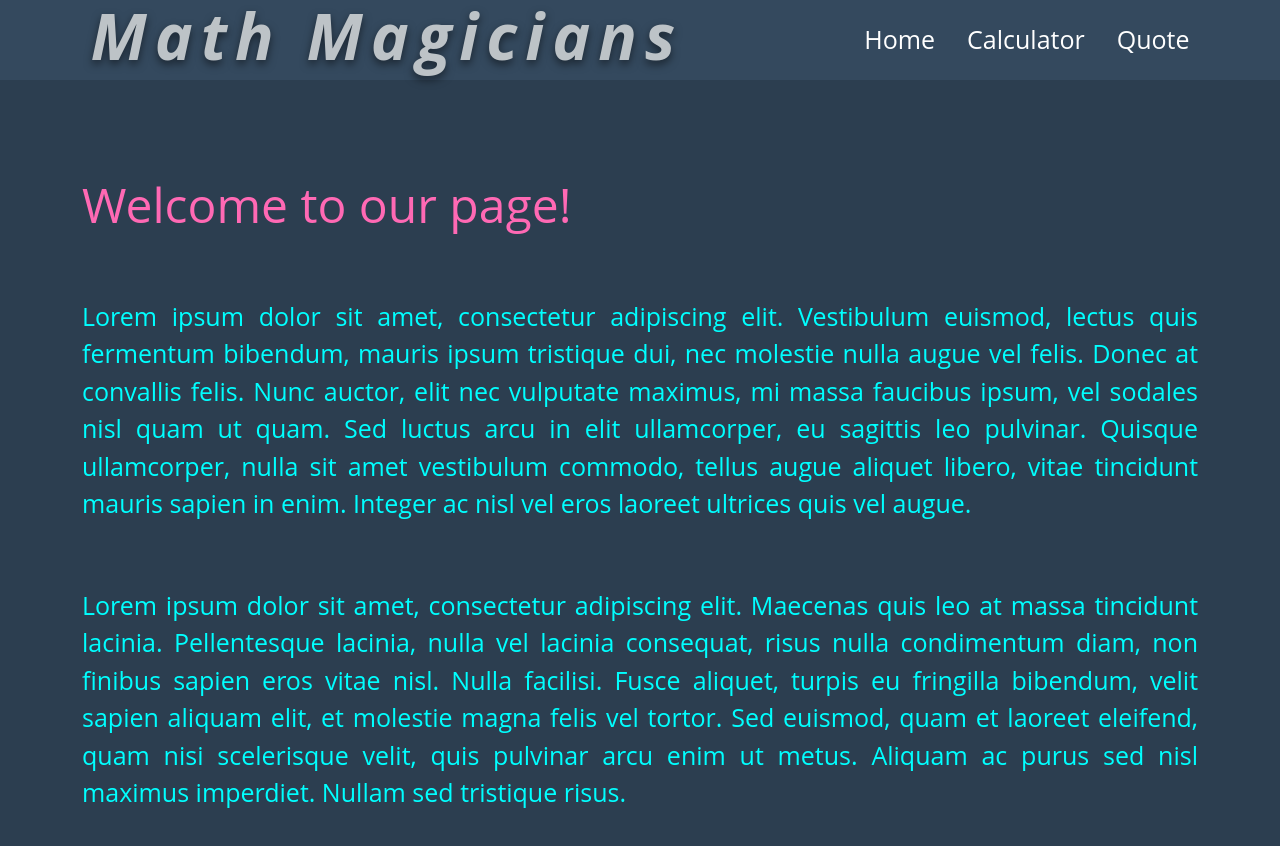
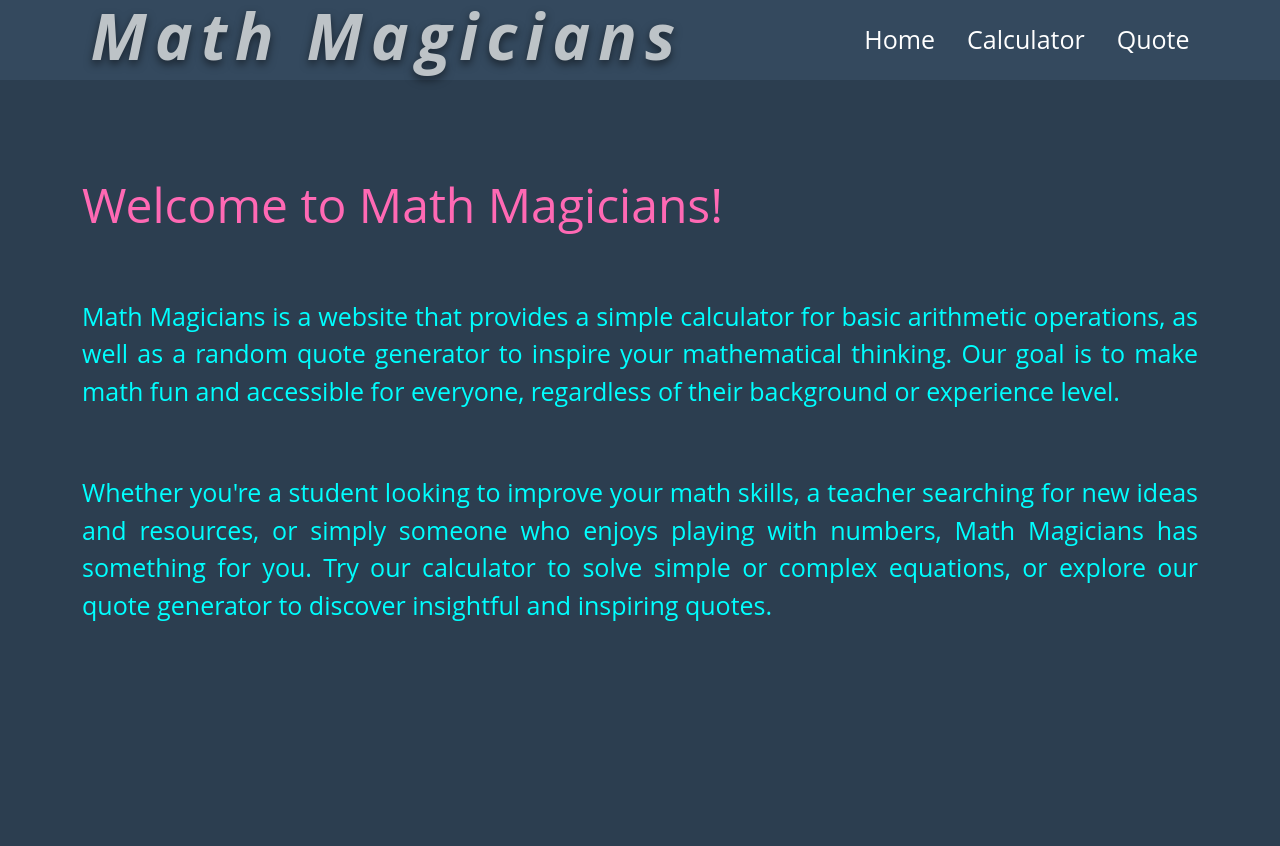
Before and after one commit to ahmedeid6842/Math-Magicians, a React (Create React App) app: page /home in a window 1280 px wide. Shown: the top 846 px of the page. After the commit the page ends 800 px from the top, so only its background shows below. Built offline with nearby package versions, Linux system fonts and the light colour scheme.

Commit message:
make the default route is the homepage

```diff
--- a/src/App.js
+++ b/src/App.js
@@ -14,6 +14,7 @@ function App() {
       </header>
       <main>
         <Routes>
+          <Route path="/" element={<Home />} />
           <Route path="/home" element={<Home />} />
           <Route path="/calculator" element={<Calculator />} />
           <Route path="/quote" element={<QuoteDisplay />} />
--- a/src/pages/Home.jsx
+++ b/src/pages/Home.jsx
@@ -4,26 +4,19 @@ import '../styles/home.css';
 const Home = () => (
   <>
     <section className="container home-container">
-      <h2>Welcome to our page!</h2>
+      <h2>Welcome to Math Magicians!</h2>
       <p>
-        Lorem ipsum dolor sit amet, consectetur adipiscing elit. Vestibulum
-        euismod, lectus quis fermentum bibendum, mauris ipsum tristique dui, nec
-        molestie nulla augue vel felis. Donec at convallis felis. Nunc auctor,
-        elit nec vulputate maximus, mi massa faucibus ipsum, vel sodales nisl
-        quam ut quam. Sed luctus arcu in elit ullamcorper, eu sagittis leo
-        pulvinar. Quisque ullamcorper, nulla sit amet vestibulum commodo, tellus
-        augue aliquet libero, vitae tincidunt mauris sapien in enim. Integer ac
-        nisl vel eros laoreet ultrices quis vel augue.
+        Math Magicians is a website that provides a simple calculator for basic
+        arithmetic operations, as well as a random quote generator to inspire
+        your mathematical thinking. Our goal is to make math fun and accessible
+        for everyone, regardless of their background or experience level.
       </p>
       <p>
-        Lorem ipsum dolor sit amet, consectetur adipiscing elit. Maecenas quis
-        leo at massa tincidunt lacinia. Pellentesque lacinia, nulla vel lacinia
-        consequat, risus nulla condimentum diam, non finibus sapien eros vitae
-        nisl. Nulla facilisi. Fusce aliquet, turpis eu fringilla bibendum, velit
-        sapien aliquam elit, et molestie magna felis vel tortor. Sed euismod,
-        quam et laoreet eleifend, quam nisi scelerisque velit, quis pulvinar
-        arcu enim ut metus. Aliquam ac purus sed nisl maximus imperdiet. Nullam
-        sed tristique risus.
+        Whether you&apos;re a student looking to improve your math skills, a teacher
+        searching for new ideas and resources, or simply someone who enjoys
+        playing with numbers, Math Magicians has something for you. Try our
+        calculator to solve simple or complex equations, or explore our quote
+        generator to discover insightful and inspiring quotes.
       </p>
     </section>
   </>
```
